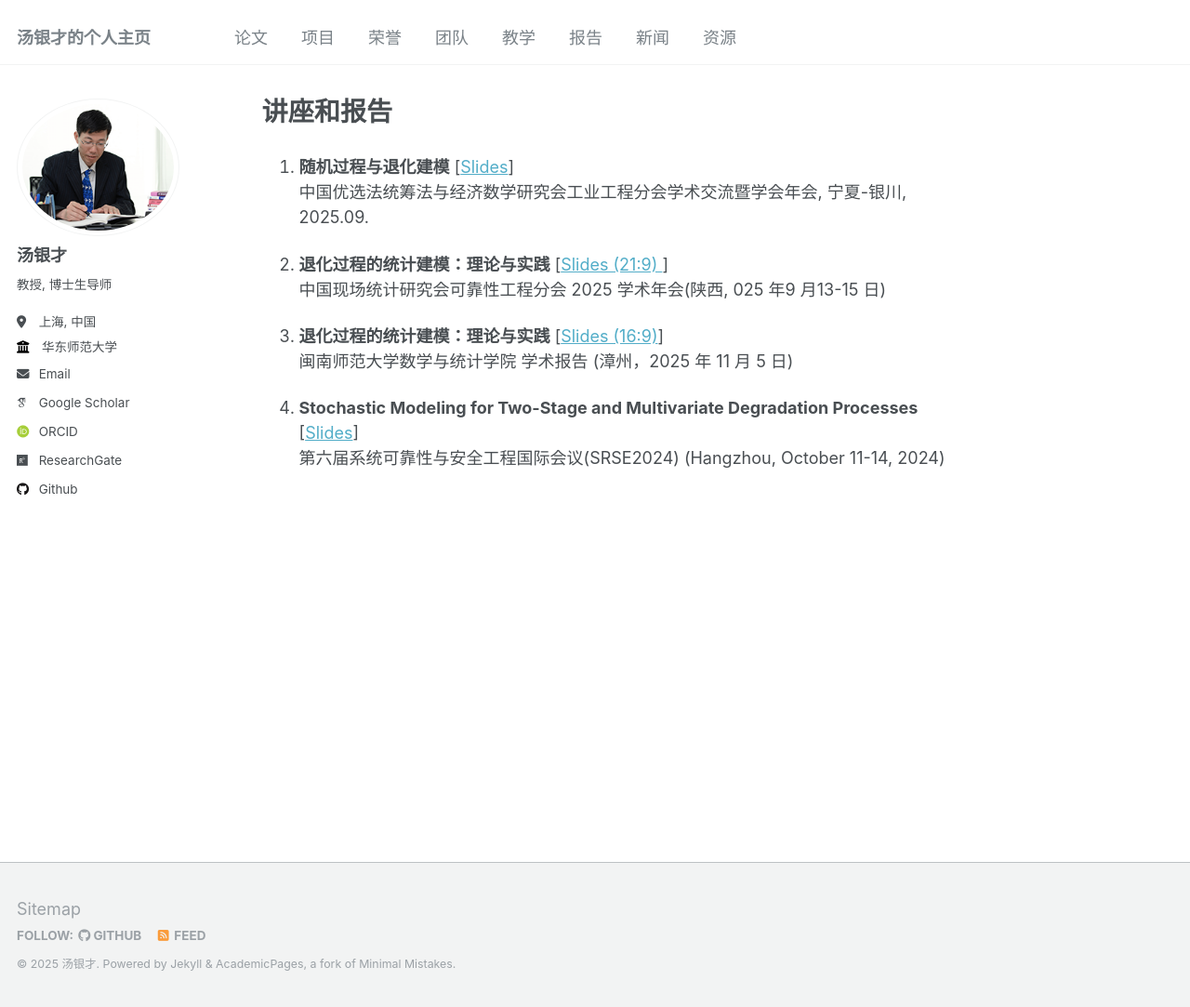
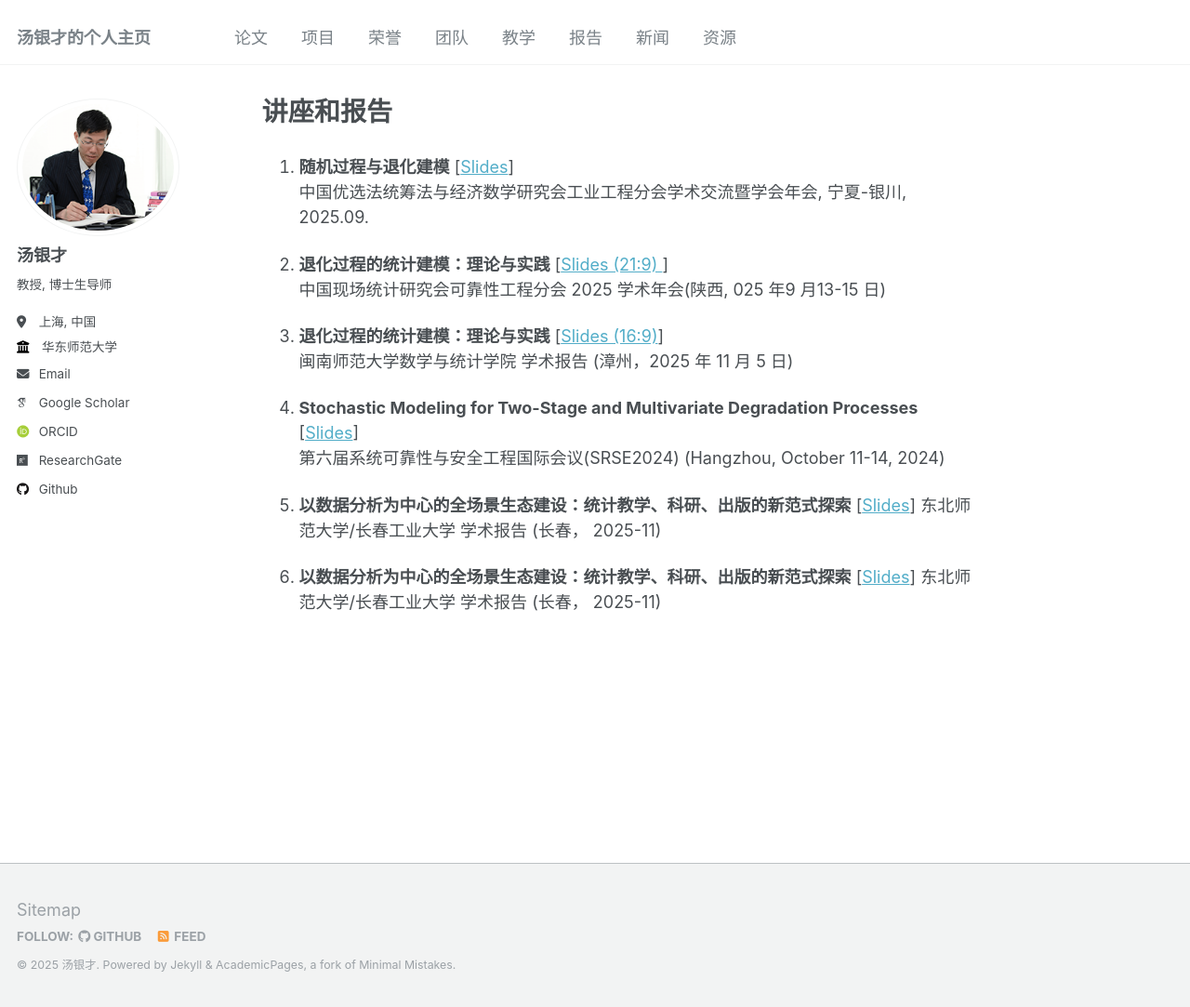
Before and after one commit to tangyc8866/tangyc8866.github.io, a Jekyll site: the page built from _pages/talks.md, in a window 1280 px wide and 1083 px high. Shown: the whole window at 93% size. Built offline with Jekyll 4.4.1, drawn with Linux system fonts in a browser that asks for light colours; some web fonts are replaced.

Commit message:
Update talks.md

```diff
--- a/_pages/talks.md
+++ b/_pages/talks.md
@@ -15,3 +15,9 @@ author_profile: true
 
 1. **Stochastic Modeling for Two-Stage and Multivariate Degradation Processes** [<a href="/files/slides/Tang-SRSE2024.pdf">Slides</a>]
    第六届系统可靠性与安全工程国际会议(SRSE2024) (Hangzhou, October 11-14, 2024)
+
+1. **以数据分析为中心的全场景生态建设：统计教学、科研、出版的新范式探索** [<a href="https://tangyc8866.github.io/Quarto-slides-2/#/title-slide">Slides</a>]
+   东北师范大学/长春工业大学 学术报告 (长春， 2025-11)
+
+1. **以数据分析为中心的全场景生态建设：统计教学、科研、出版的新范式探索** [<a href="https://tangyc8866.github.io/Quarto-slides-2/#/title-slide">Slides</a>]
+   东北师范大学/长春工业大学 学术报告 (长春， 2025-11)
```
